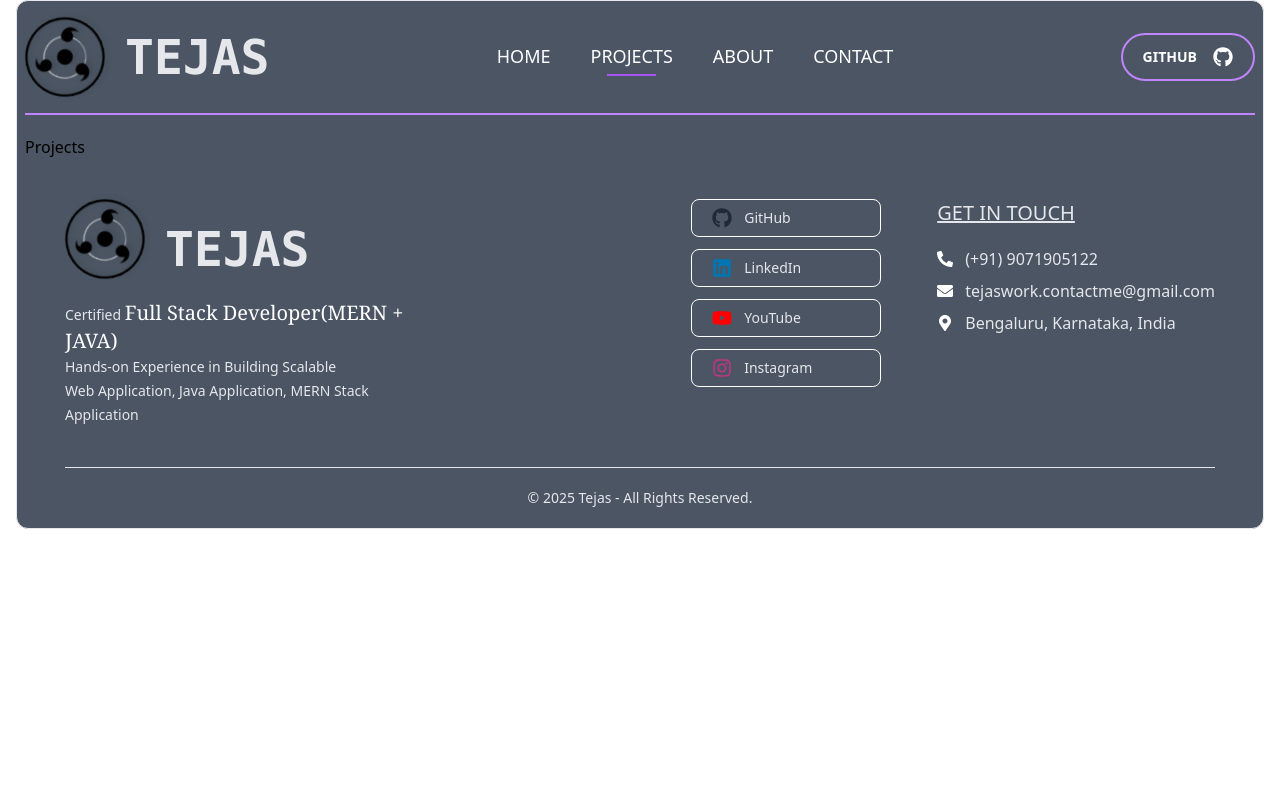
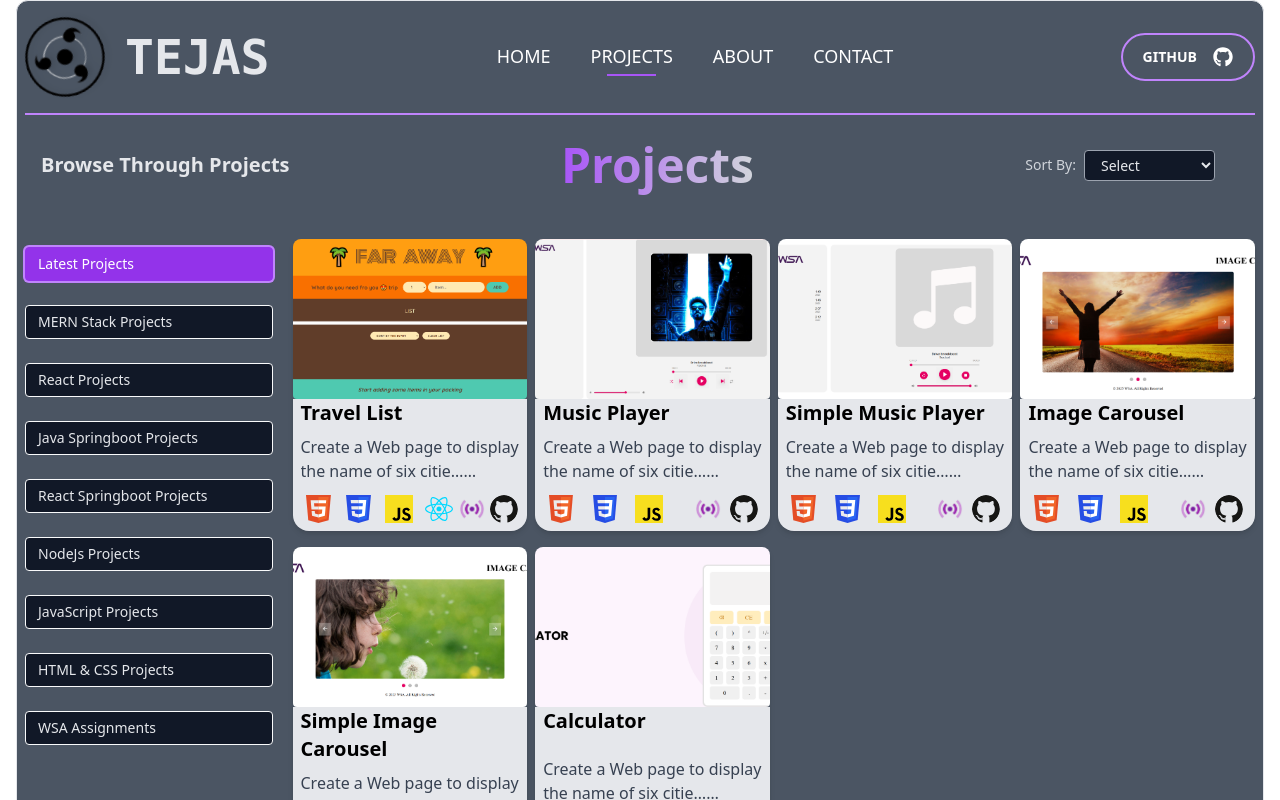
Before and after one commit to KiraCode/my-portfolio, a React (Vite) app: page /projects in a window 1280 px wide. Shown: the top 800 px of the page. Built offline with nearby package versions, Linux system fonts and the light colour scheme.

Commit message:
added left section of project stack category to projects page

```diff
--- a/src/assets/asset.js
+++ b/src/assets/asset.js
@@ -278,3 +278,5 @@ export const topProjects = [
     ],
   },
 ];
+
+export const projects = [{}]
--- a/src/components/ui/Card.jsx
+++ b/src/components/ui/Card.jsx
@@ -8,14 +8,14 @@ const Card = ({ title, description, image, view, icons }) => {
   const preview = description.slice(0, maxChars);
 
   return (
-    <div className="w-full sm:max-w-md lg:max-w-lg bg-primary rounded-2xl shadow-md flex flex-col overflow-hidden transition-all duration-300">
+    <div className="w-full sm:max-w-md lg:max-w-lg bg-primary rounded-t-lg rounded-b-2xl shadow-md flex flex-col overflow-hidden transition-all duration-300">
       <img
         src={image}
         alt={title}
-        className="w-full h-40 sm:h-38 lg:h-46 object-contain object-center rounded"
+        className="w-full h-40 sm:h-38 lg:h-46 object-cover object-center rounded"
       />
 
-      <div className="p-4 sm:py-2 flex-1 flex flex-col justify-between bg-gray-200">
+      <div className="pt-0 px-2 pb-2 sm:px-2 sm:pb-2 sm:pt-0 flex-1 flex flex-col justify-between bg-gray-200">
         {/* Title */}
         <h2 className="text-base sm:text-lg lg:text-xl font-semibold mb-2">
           {title}
--- a/src/pages/Projects.jsx
+++ b/src/pages/Projects.jsx
@@ -1,9 +1,195 @@
-import React from 'react'
+import React, { useState } from "react";
+import Card from "../components/ui/Card";
+import { topProjects } from "../assets/asset";
+import LineUI from "../components/ui/LineUI";
 
 const Projects = () => {
+  const [filterProjects, setFilterProjects] = useState([]);
+  const [projectCategory, setProjectCategory] = useState("");
+  const [selected, setSelected] = useState(false);
+  const [sortAssignment, setSortAssignment] = useState("Javascript");
+
+  // const applyFilter = () => {
+  //   setSelected(technology === "Assignments" ? true : false);
+  //   if (technology) {
+  //     setFilterProjects(
+  //       projects.filter(
+  //         (project) =>
+  //           project.technology.toLowerCase() === technology.toLowerCase()
+  //       )
+  //     );
+  //   } else {
+  //     setFilterProjects(
+  //       projects.filter(
+  //         (project) => project.technology.toLowerCase() === "popular projects"
+  //       )
+  //     );
+  //   }
+  // };
   return (
-    <div>Projects</div>
-  )
-}
+    <div>
+      <div className="flex justify-end w-full sm:pr-6 mb-4">
+        <div className="w-full flex justify-between flex-wrap gap-4 mb-6 px-2 sm:px-4">
+          <h2 className="mt-4 text-lg sm:text-xl font-semibold text-gray-200">
+            Browse Through Projects
+          </h2>
+          <h1 className="text-center text-4xl md:text-4xl md:text-end lg:text-5xl font-semibold bg-gradient-to-r from-purple-500 to-gray-300 bg-clip-text text-transparent leading-tight md:leading-tight lg:leading-tight">{`${
+            projectCategory === "Assignments"
+              ? sortAssignment === ""
+                ? "Assignments"
+                : sortAssignment + " Assignments"
+              : projectCategory + " Projects"
+          }`}</h1>
 
-export default Projects
+          {/* Right: Sort Dropdown */}
+          <div className="flex items-center space-x-2">
+            <label htmlFor="sort" className="text-sm text-gray-300">
+              Sort By:
+            </label>
+            <select
+              id="sort"
+              // value={selected}
+              // onChange={handleChange}
+              className="bg-gray-900 border border-gray-400 text-gray-200 text-sm rounded px-3 py-1 focus:outline-none focus:ring-2 focus:ring-purple-500"
+            >
+              <option value="">Select</option>
+              <option
+                onChange={() => setSortAssignment("html-css")}
+                value="html-css"
+              >
+                HTML & CSS
+              </option>
+              <option
+                onChange={() => setSortAssignment("javascript")}
+                value="javascript"
+              >
+                JavaScript
+              </option>
+              <option onChange={() => setSortAssignment("react")} value="react">
+                React
+              </option>
+              <option
+                onChange={() => setSortAssignment("nodejs")}
+                value="nodejs"
+              >
+                Node.js
+              </option>
+              <option onChange={() => setSortAssignment("java")} value="java">
+                Java
+              </option>
+              <option
+                onChange={() => setSortAssignment("mini-projects")}
+                value="miniprojects"
+              >
+                Mini Projects
+              </option>
+            </select>
+          </div>
+        </div>
+      </div>
+      <div className="flex flex-col sm:flex-row items-start gap-5 mt-5">
+        <div className="flex flex-col gap-6 text-sm text-gray-200 mt-2">
+          <p
+            onClick={() => setTechnology("")}
+            className={`w-[94vw] sm:w-auto pl-3 py-1.5 pr-16 border border-gray-50 rounded transition-all cursor-pointer whitespace-nowrap ${
+              projectCategory === ""
+                ? "bg-purple-600 text-white border-purple-600 ring-2 ring-purple-400"
+                : "bg-gray-900 text-gray-200 border-gray-400 hover:bg-gray-800 active:bg-gray-700"
+            }`}
+          >
+            Latest Projects
+          </p>
+          <p
+            onClick={() => setTechnology("MERN Stack")}
+            className={`w-[94vw] sm:w-auto pl-3 py-1.5 pr-16 border border-gray-50 rounded transition-all cursor-pointer whitespace-nowrap ${
+              projectCategory === "MERN Stack"
+                ? "bg-purple-600 text-white border-purple-600 ring-2 ring-purple-400"
+                : "bg-gray-900 text-gray-200 border-gray-400 hover:bg-gray-800 active:bg-gray-700"
+            }`}
+          >
+            MERN Stack Projects
+          </p>
+          <p
+            onClick={() => setTechnology("React")}
+            className={`w-[94vw] sm:w-auto pl-3 py-1.5 pr-16 border border-gray-50 rounded transition-all cursor-pointer whitespace-nowrap ${
+              projectCategory === "React"
+                ? "bg-purple-600 text-white border-purple-600 ring-2 ring-purple-400"
+                : "bg-gray-900 text-gray-200 border-gray-400 hover:bg-gray-800 active:bg-gray-700"
+            }`}
+          >
+            React Projects
+          </p>
+          <p
+            onClick={() => setTechnology("Java-Springboot")}
+            className={`w-[94vw] sm:w-auto pl-3 py-1.5 pr-16 border border-gray-50 rounded transition-all cursor-pointer whitespace-nowrap ${
+              projectCategory === "Java-Springboot"
+                ? "bg-purple-600 text-white border-purple-600 ring-2 ring-purple-400"
+                : "bg-gray-900 text-gray-200 border-gray-400 hover:bg-gray-800 active:bg-gray-700"
+            }`}
+          >
+            Java Springboot Projects
+          </p>
+          <p
+            onClick={() => setTechnology("React-Springboot")}
+            className={`w-[94vw] sm:w-auto pl-3 py-1.5 pr-16 border border-gray-50 rounded transition-all cursor-pointer whitespace-nowrap ${
+              projectCategory === "React-Springboot"
+                ? "bg-purple-600 text-white border-purple-600 ring-2 ring-purple-400"
+                : "bg-gray-900 text-gray-200 border-gray-400 hover:bg-gray-800 active:bg-gray-700"
+            }`}
+          >
+            React Springboot Projects
+          </p>
+          <p
+            onClick={() => setTechnology("NodeJs")}
+            className={`w-[94vw] sm:w-auto pl-3 py-1.5 pr-16 border border-gray-50 rounded transition-all cursor-pointer whitespace-nowrap ${
+              projectCategory === "NodeJs"
+                ? "bg-purple-600 text-white border-purple-600 ring-2 ring-purple-400"
+                : "bg-gray-900 text-gray-200 border-gray-400 hover:bg-gray-800 active:bg-gray-700"
+            }`}
+          >
+            NodeJs Projects
+          </p>
+          <p
+            onClick={() => setTechnology("JavaScript")}
+            className={`w-[94vw] sm:w-auto pl-3 py-1.5 pr-16 border border-gray-50 rounded transition-all cursor-pointer whitespace-nowrap ${
+              projectCategory === "JavaScript"
+                ? "bg-purple-600 text-white border-purple-600 ring-2 ring-purple-400"
+                : "bg-gray-900 text-gray-200 border-gray-400 hover:bg-gray-800 active:bg-gray-700"
+            }`}
+          >
+            JavaScript Projects
+          </p>
+          <p
+            onClick={() => setTechnology("HTML-CSS")}
+            className={`w-[94vw] sm:w-auto pl-3 py-1.5 pr-16 border border-gray-50 rounded transition-all cursor-pointer whitespace-nowrap ${
+              projectCategory === "HTML-CSS"
+                ? "bg-purple-600 text-white border-purple-600 ring-2 ring-purple-400"
+                : "bg-gray-900 text-gray-200 border-gray-400 hover:bg-gray-800 active:bg-gray-700"
+            }`}
+          >
+            HTML & CSS Projects
+          </p>
+          <p
+            onClick={() => setTechnology("Assignments")}
+            className={`w-[94vw] sm:w-auto pl-3 py-1.5 pr-16 border border-gray-50 rounded transition-all cursor-pointer whitespace-nowrap ${
+              projectCategory === "Assignments"
+                ? "bg-purple-600 text-white border-purple-600 ring-2 ring-purple-400"
+                : "bg-gray-900 text-gray-200 border-gray-400 hover:bg-gray-800 active:bg-gray-700"
+            }`}
+          >
+            WSA Assignments
+          </p>
+        </div>
+        <div className="w-full grid gap-2 gap-y-4 grid-cols-1 sm:grid-cols-2 md:grid-cols-3 xl:grid-cols-4 2xl:grid-cols-4 sm:px-0">
+          {/* <div className="w-full grid grid-cols-auto gap-4 gap-y-6 "> */}
+          {topProjects.map((item, index) => (
+            <Card key={index} {...item} />
+          ))}
+        </div>
+      </div>
+      <LineUI />
+    </div>
+  );
+};
+
+export default Projects;
```
